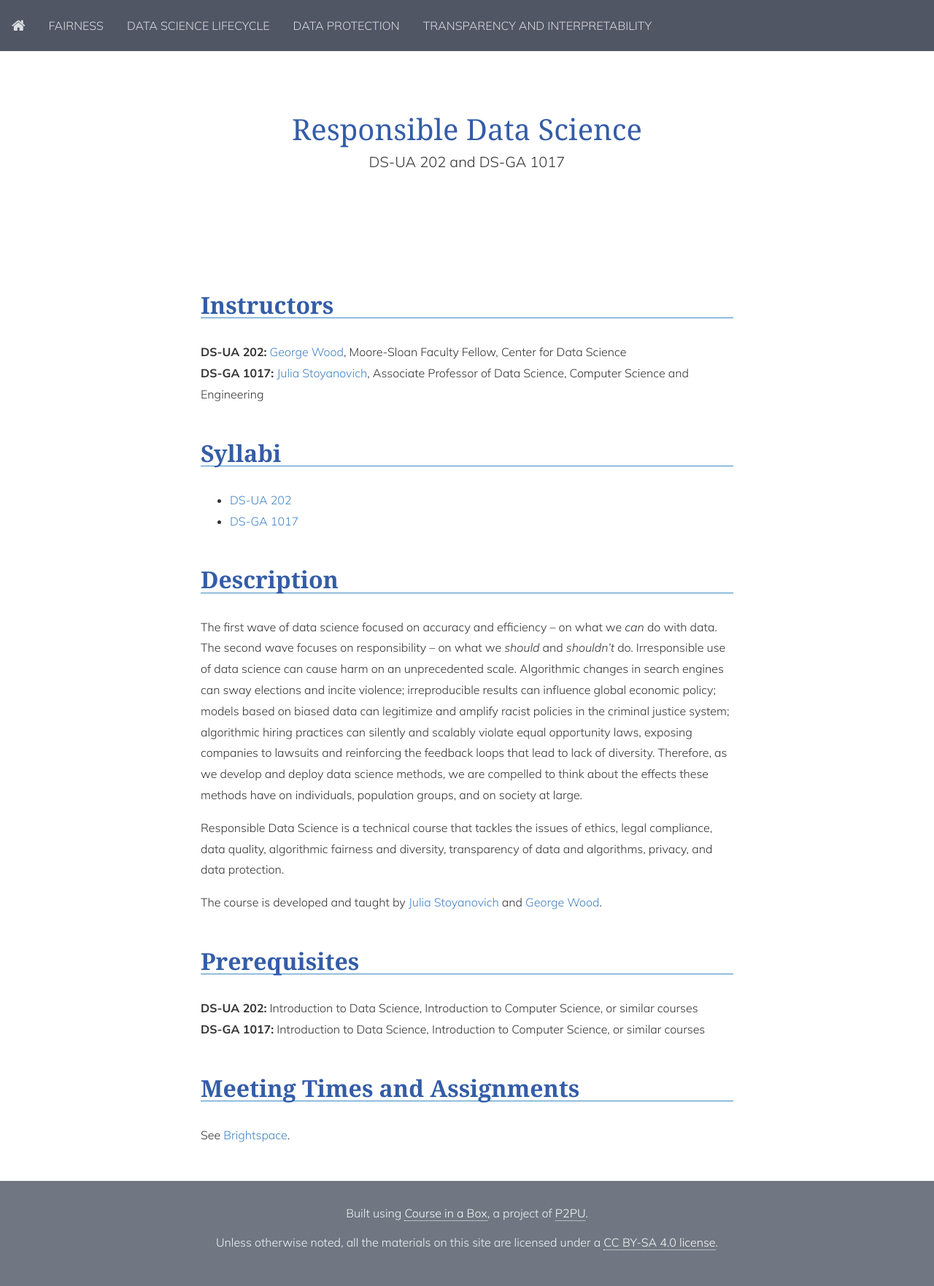
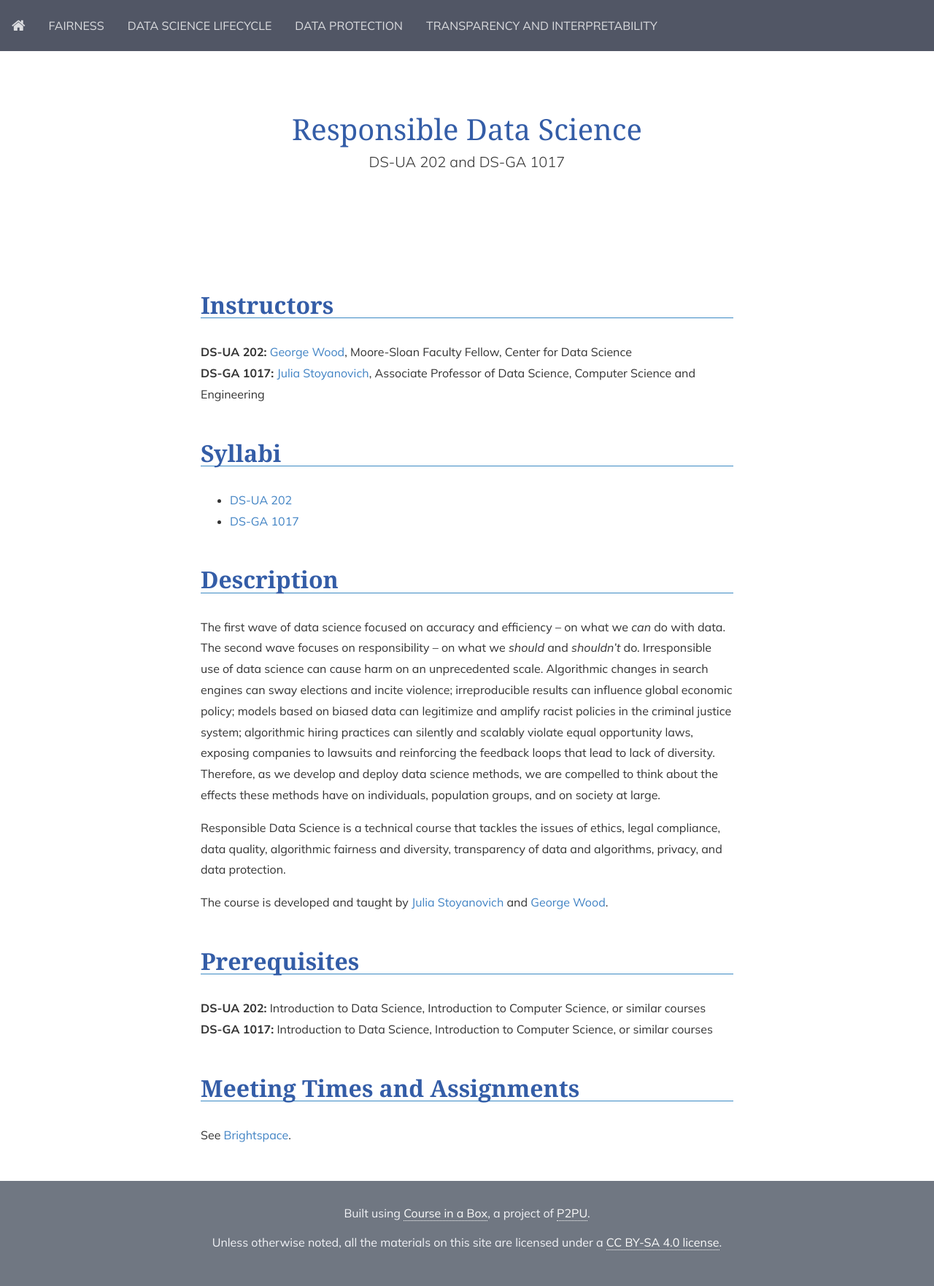
Before and after one commit to DataResponsibly/rds24, a Jekyll site: the page built from index.md, in a window 1280 px wide. Shown: the whole page at 73% size. Built offline with Jekyll 4.4.1, drawn with Linux system fonts in a browser that asks for light colours; nearby versions of some CDN libraries; our own code applies the rules of GitHub Pages for plain Markdown files.

Commit message:
Fix font weight

```diff
--- a/_sass/p2pu-theme/_fonts.scss
+++ b/_sass/p2pu-theme/_fonts.scss
@@ -1 +1 @@
-@import url('https://fonts.googleapis.com/css2?family=Mulish:ital,wght@0,300;0,700;1,300;1,700&family=Noto+Serif:ital,wght@0,400;0,700;1,400;1,700&family=Source+Code+Pro&display=swap');
+@import url('https://fonts.googleapis.com/css2?family=Mulish:ital,wght@0,300;0,400;0,700;1,300;1,400;1,700&family=Noto+Serif:ital,wght@0,400;0,700;1,400;1,700&family=Source+Code+Pro&display=swap');
--- a/_sass/p2pu-theme/_variables.scss
+++ b/_sass/p2pu-theme/_variables.scss
@@ -298,7 +298,7 @@ $h6-font-size:                $font-size-base !default;
 
 $headings-margin-bottom:      ($spacer / 2);
 $headings-margin-top:         $spacer;
-$headings-font-family:        "Noto Serif", "Times New Roman", Times, serif;
+$headings-font-family:        $font-family-serif;
 $headings-font-weight:        $font-weight-bold;
 $headings-line-height:        1.1;
 $headings-color:              inherit !default;
```
